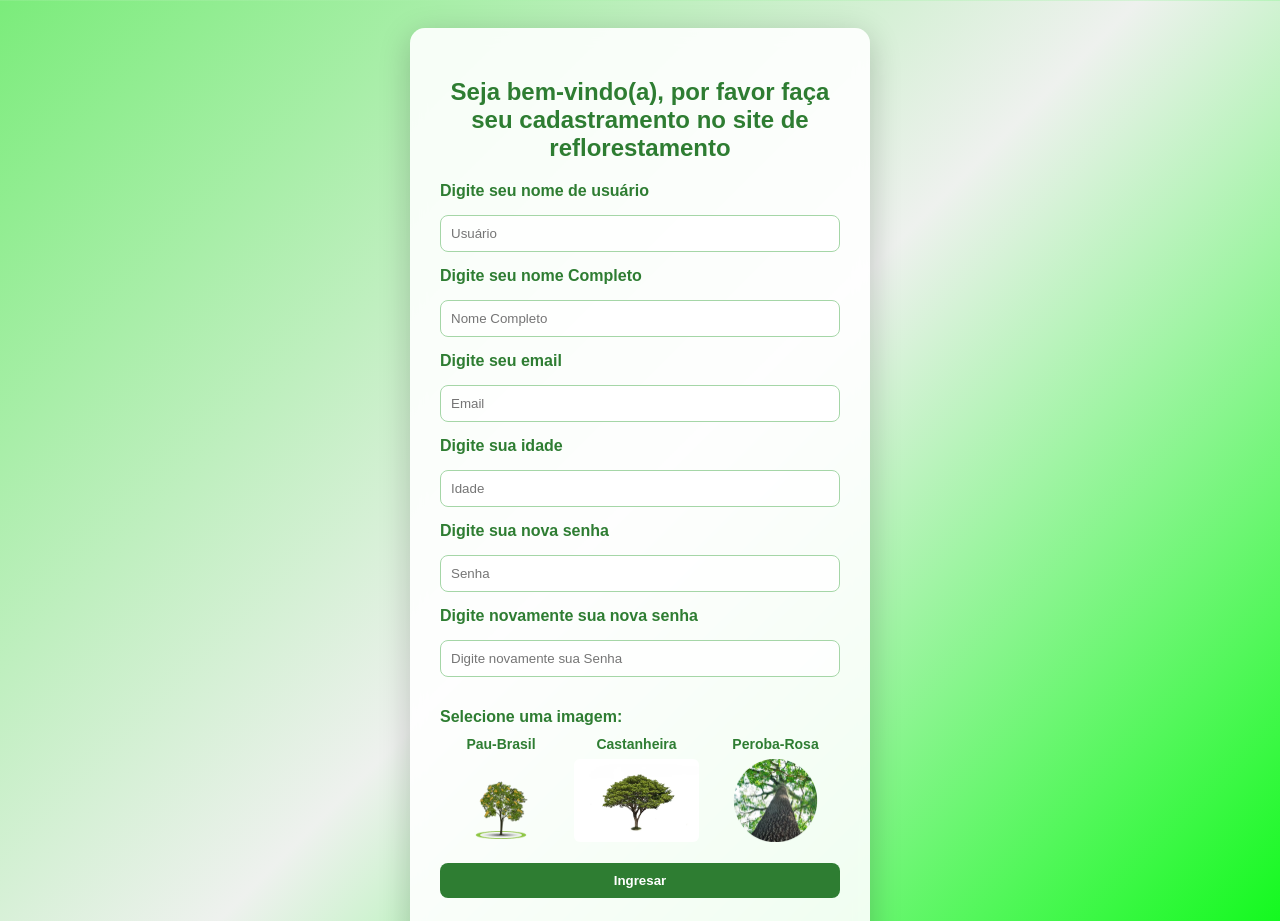
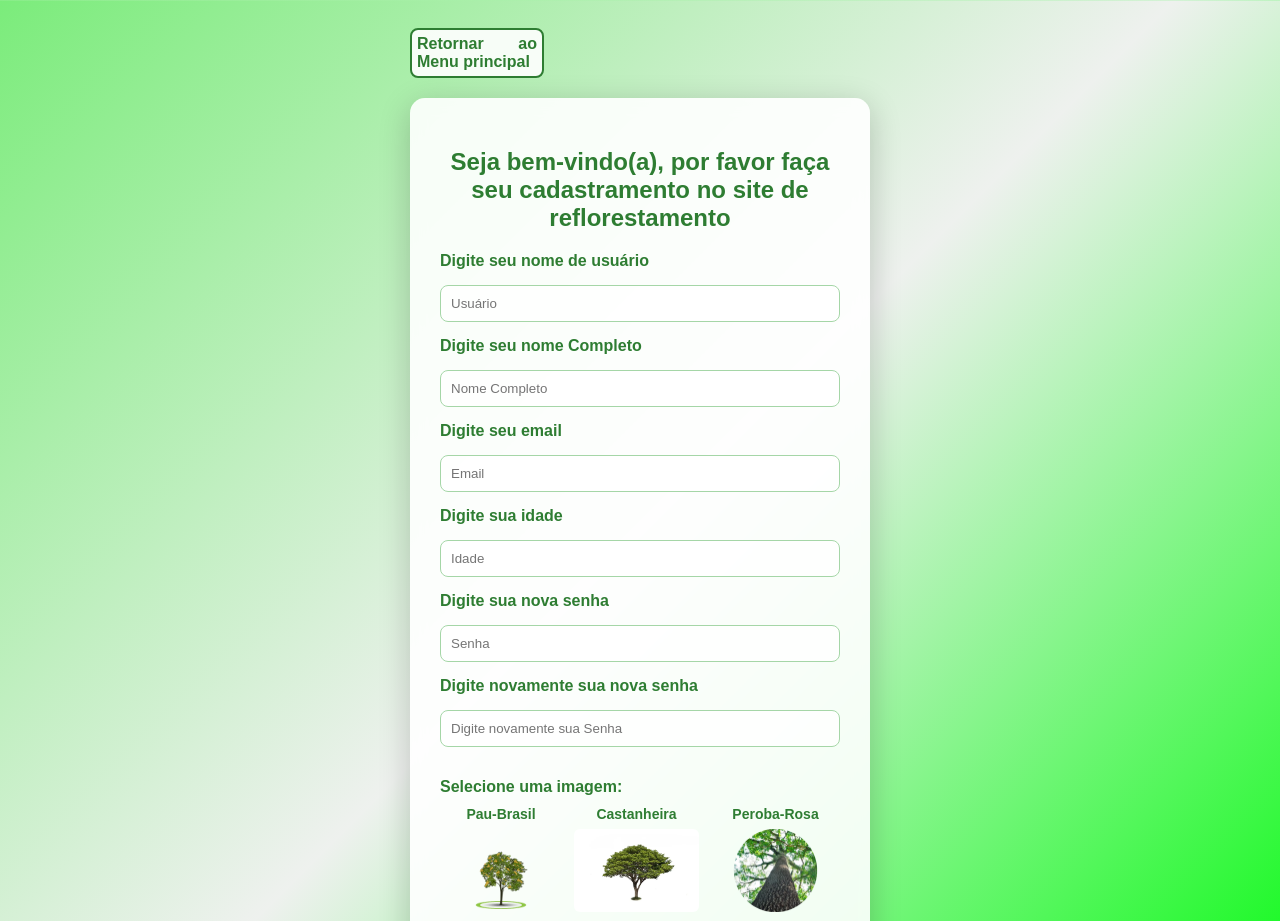
Before and after one commit to Alexanderu9/Mini-Projeto-senai, a plain HTML site: page index.html in a window 1280 px wide. Shown: the top 921 px of the page. Drawn offline with Linux system fonts and the light colour scheme.

Commit message:
MiniProjeto: Navegação
Temos a necessidade de criar um menu de navegação ao início das seguintes páginas html: cadastro de ações de reflorestamento, perfil de usuário, relatório e destaques.

O menu deve conter todas essas opções e enviar o usuário para a tela em questão.

```diff
--- a/assets/css/registros.css
+++ b/assets/css/registros.css
@@ -35,13 +35,15 @@ body {
     padding: 15px;
     border-radius: 10px;
     box-shadow: 0 0 10px #ccc;
-    max-width: 500px;
+    max-width:500px;
     margin: auto;
   }
 
   form input,
   form select {
-    width: 100%;
+    width: 95%;
+    border: 1px solid #ccc;
+    border-radius: 5px;
     padding: 8px;
     margin: 10px 0;
   }
--- a/assets/css/styles.css
+++ b/assets/css/styles.css
@@ -1,8 +1,8 @@
-/* Fundo geral */
+
 body {
     min-height: 100vh;
     background: linear-gradient(135deg, #7bec7b, #eef1ee, #04fa10);
-    /* degradado verde suave */
+
     background-size: cover;
     background-position: center;
     font-family: 'Arial', sans-serif;
@@ -12,9 +12,34 @@ body {
     padding: 20px;
 }
 
-/* Contenedor principal (formulario) */
+#retornar a {
+    text-align: justify;
+    margin-bottom: 20px;
+    display: flex;
+    text-decoration: none;
+    color: #2e7d32;
+    font-weight: bold;
+    font-size: 16px;
+    justify-content: center;
+    align-items: center;
+    gap: 5px;
+    cursor: pointer;
+    transition: color 0.3s ease;
+    border: #2e7d32 solid 2px;
+    border-radius: 8px;
+    padding: 5px;
+    width: 120px;
+    background: rgba(255, 255, 255, 0.9) ;
+
+}
+
+#retornar a:hover {
+    color: #388e3c;
+    background: rgb(190, 252, 209);
+}
+
 #contenedor {
-    background: rgba(255, 255, 255, 0.9); /* fundo próprio branco com leve transparência */
+    background: rgba(255, 255, 255, 0.9);
     border-radius: 15px;
     padding: 30px;
     backdrop-filter: blur(8px);
@@ -29,20 +54,18 @@ body {
     font-size: 24px;
 }
 
-/* Formulario */
 #formulario {
     display: flex;
     flex-direction: column;
     gap: 15px;
 }
 
-/* Labels */
 #formulario label {
     font-weight: bold;
     color: #2e7d32;
 }
 
-/* Inputs */
+
 #formulario input[type="text"],
 #formulario input[type="password"],
 #formulario input[type="email"],
@@ -66,7 +89,6 @@ body {
   }
 
 
-/* Botón */
 #boton {
     background-color: #2e7d32;
     color: white;
@@ -82,7 +104,6 @@ body {
     background-color: #1b5e20;
 }
 
-/* Sección de Imagens */
 #selecao-imagem p {
     font-weight: bold;
     color: #2e7d32;
@@ -117,7 +138,6 @@ body {
     border-color: #66bb6a;
 }
 
-/* Mensagem de erro */
 #error {
     color: red;
     font-size: 14px;
--- a/index.html
+++ b/index.html
@@ -7,7 +7,11 @@
     <title>Mini-Projeto</title>
 </head>
 <body>
+
     <main id="main">
+      <div id="retornar">
+      <a href="/main.html">Retornar ao Menu principal</a>
+    </div>
         <section id="contenedor">
             <h1>Seja bem-vindo(a), por favor faça seu cadastramento no site de reflorestamento</h1>
             <form id="formulario">
```
Also changed, not shown: 10.png (added), 11.png (added), 12.png (added), 13.png (added), 14.png (added), 15.png (added), 16.png (added), 17.png (added), 9.png (added).
